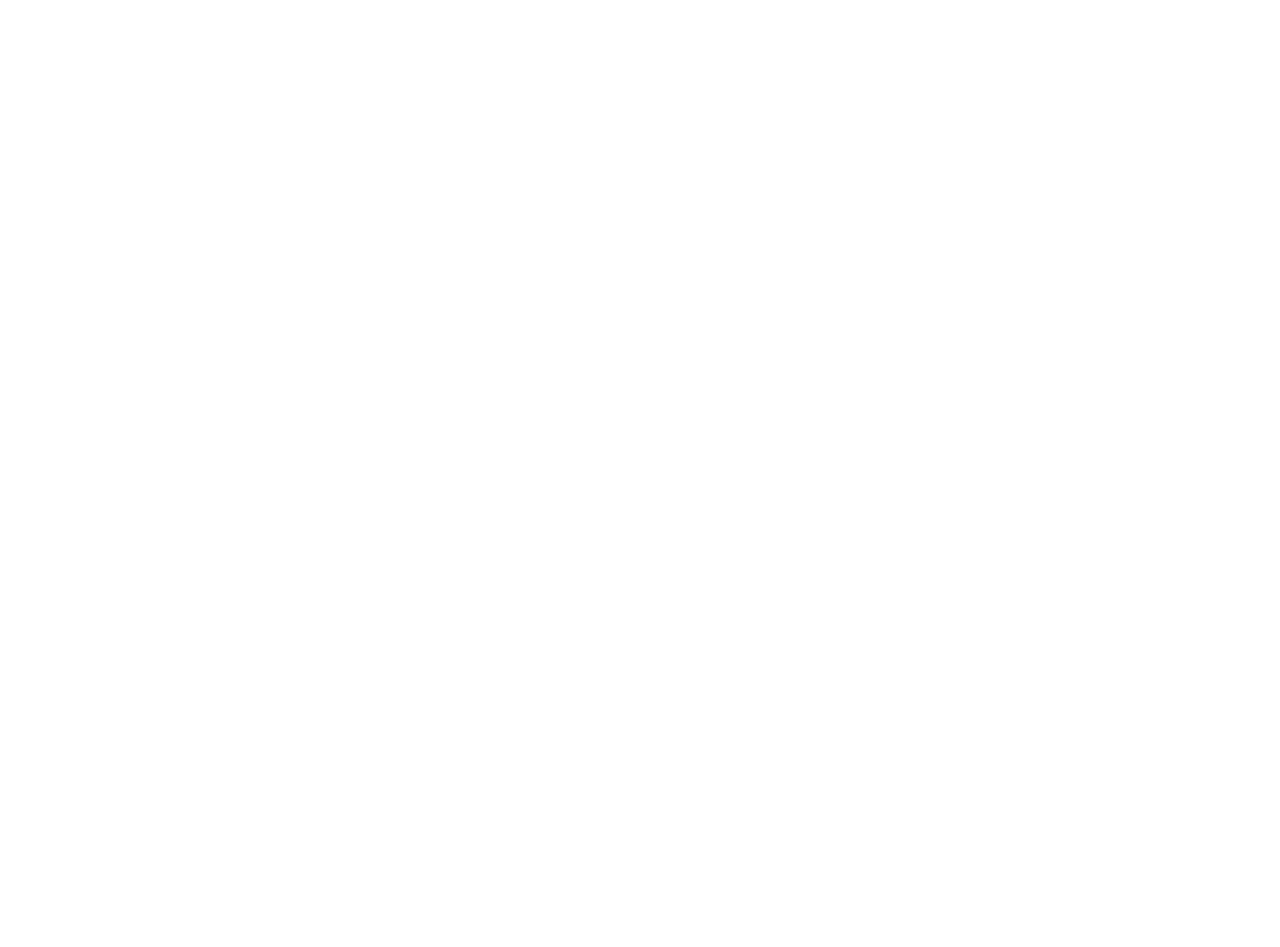
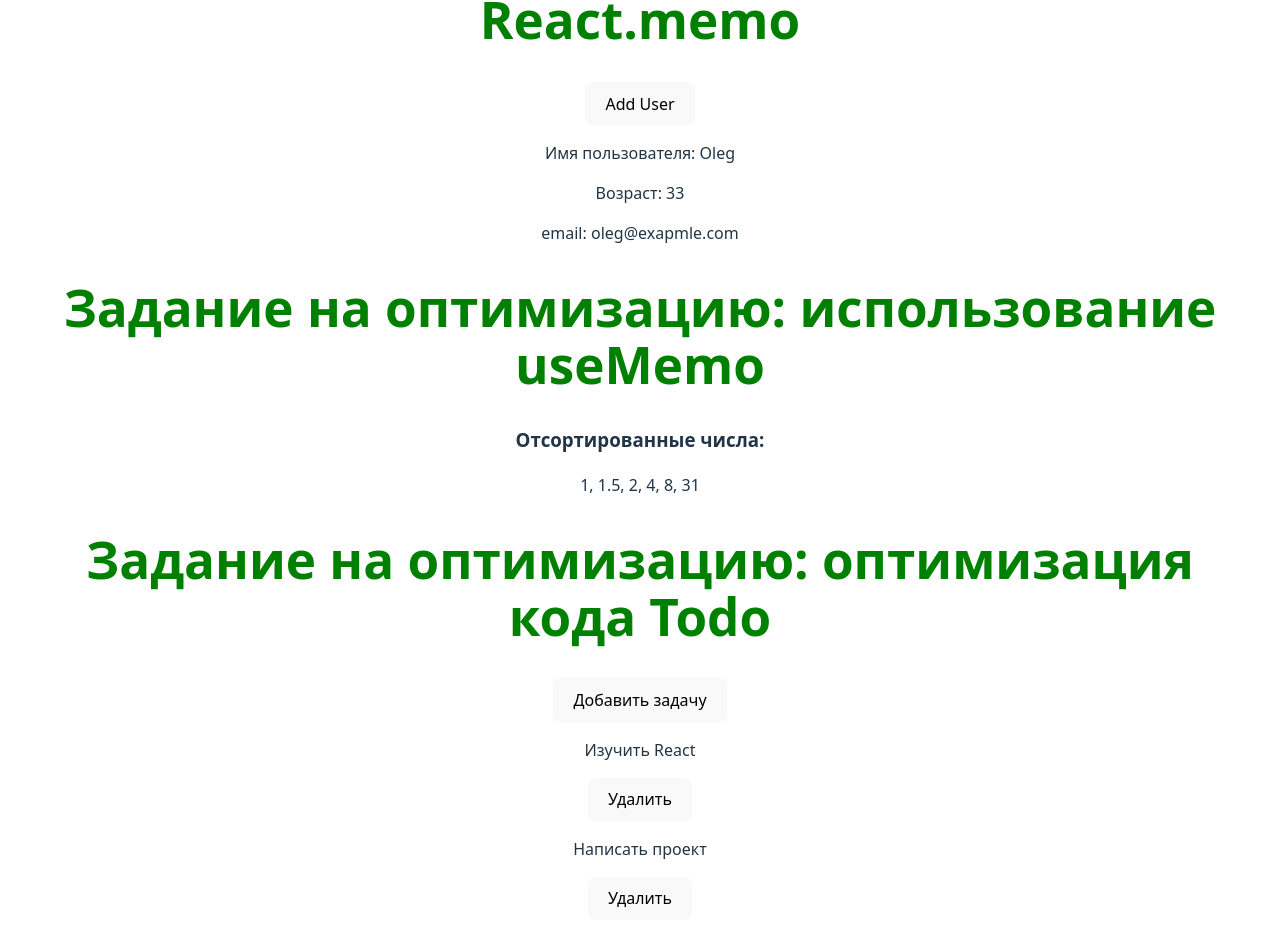
Before and after one commit to 4yryH/react, a React (Vite) app in the folder my-react-app/: page / in a window 1280 px wide. Shown: the part 1043-1990 px from the top of the page. Before the commit the page ends 1000 px from the top, so only its background shows below. Built offline with nearby package versions, Linux system fonts and the light colour scheme.

Commit message:
task-14 React memo useMemo useCallback

```diff
--- a/my-react-app/src/App.jsx
+++ b/my-react-app/src/App.jsx
@@ -1,7 +1,10 @@
 import './App.css'
-import ToDoDynamic from './task-3-react.jsx'
-import UserCard from "./task-5-props.jsx";
-import {Counter,GetPost} from "./task-6-hooks-usestate.jsx";
+import ToDoDynamic from './components/task-3/task-3-react.jsx'
+import UserCard from "./components/task-5/task-5-props.jsx";
+import {Counter, GetPost} from "./components/task-6/task-6-hooks-usestate.jsx";
+import {UserList} from "./components/task-14/UserList.jsx";
+import {ExpensiveCalculation} from "./components/task-14/ExpensiveCalculation.jsx";
+import {TodoList} from "./components/task-14/Todo.jsx";
 
 function App() {
   return (
@@ -17,6 +20,16 @@
         <h1 style={{color: 'green'}}>Задание Hooks & useState</h1>
         <Counter/>
         <GetPost/>
+
+        <h1 style={{color: 'green'}}>Задание на оптимизацию: использование React.memo</h1>
+        <UserList/>
+
+        <h1 style={{color: 'green'}}>Задание на оптимизацию: использование useMemo</h1>
+        <ExpensiveCalculation numbers={[1, 8, 2, 31, 4, 1.5]}/>
+
+        <h1 style={{color: 'green'}}>Задание на оптимизацию: оптимизация кода Todo</h1>
+        <TodoList/>
+
     </>
   );
 }
--- /dev/null
+++ b/my-react-app/src/components/task-14/ExpensiveCalculation.jsx
@@ -0,0 +1,25 @@
+// 2. У тебя есть компонент `ExpensiveCalculation`,
+// который выполняет тяжелое вычисление (например, сортировку большого массива чисел).
+// Это вычисление выполняется при каждом рендере, даже если данные не изменились.
+// Используй один из только что изученных инструментов, чтобы оптимизировать вычисления и сделать так,
+// чтобы результат пересчитывался только при изменении массива чисел.
+
+// useMemo использовал уже в фильтре fashionee
+
+import React, {useMemo} from 'react';
+
+export function ExpensiveCalculation({numbers}) {
+  // вычисление выполняется только при изменении numbers
+  const sortedNumbers = useMemo(() => {
+    console.log(`массив ${numbers}`)
+    // сортировка массива
+    return [...numbers].sort((a, b) => a - b);
+  }, [numbers]);
+
+  return (
+    <div>
+      <h3>Отсортированные числа:</h3>
+      <p>{sortedNumbers.join(', ')}</p>
+    </div>
+  );
+}
--- /dev/null
+++ b/my-react-app/src/components/task-14/Todo.jsx
@@ -0,0 +1,53 @@
+// 3. Оптимизируй все, что можешь в коде из урока 😄
+
+import React, {useState, useCallback, useMemo} from 'react';
+
+// React.memo предотвращает лишние рендеры, если props не изменились
+const TodoItem = React.memo(({id, text, onDelete}) => {
+  console.log(`Рендер задачи: ${text}`);
+  return (
+    <div>
+      <p>{text}</p>
+      <button onClick={() => onDelete(id)}>Удалить</button>
+    </div>
+  );
+});
+
+export const TodoList = () => {
+  const [todos, setTodos] = useState([
+    {id: 1, text: 'Изучить React'},
+    {id: 2, text: 'Написать проект'},
+  ]);
+
+  const addTodo = () => {
+    const newTodo = {
+      id: todos.length + 1,
+      text: 'Новая задача',
+    };
+    setTodos([...todos, newTodo]);
+  };
+
+  // useCallback предотвращает пересоздание onDelete
+  const deleteTodo = useCallback((id) => {
+    setTodos((prevTodos) => prevTodos.filter((todo) => todo.id !== id));
+  }, []);
+
+  // useMemo предотвращает пересоздание списка компонентов при неизменных данных, в нашем случае у нас меняется id +1
+  const renderedTodos = useMemo(() => {
+    return todos.map((todo) => (
+      <TodoItem
+        key={todo.id}
+        id={todo.id}
+        text={todo.text}
+        onDelete={deleteTodo}
+      />
+    ));
+  }, [todos, deleteTodo]);
+
+  return (
+    <div>
+      <button onClick={addTodo}>Добавить задачу</button>
+      {renderedTodos}
+    </div>
+  );
+};
--- /dev/null
+++ b/my-react-app/src/components/task-14/User.jsx
@@ -0,0 +1,14 @@
+import React from 'react';
+
+export const User = React.memo(function User({user}) {
+  // консоль для проверки, что будет рендериться только новый объект, а не весь список
+  console.log(`render user ${user.name}`)
+
+  return (
+    <div>
+      <p>Имя пользователя: {user.name}</p>
+      <p>Возраст: {user.age}</p>
+      <p>email: {user.email}</p>
+    </div>
+  )
+})
--- /dev/null
+++ b/my-react-app/src/components/task-14/UserList.jsx
@@ -0,0 +1,41 @@
+//1. У тебя есть компонент `UserList`, который отображает список пользователей.
+// Каждый пользователь представлен компонентом `User`.
+// При изменении состояния (например, добавлении нового пользователя) весь список ререндерится,
+// даже если данные конкретного пользователя не изменились.
+// Используй один из только что изученных инструментов,
+// чтобы оптимизировать компонент `User` и избежать лишних ререндеров.
+
+import React, {useState} from 'react';
+import {User} from "./User.jsx";
+
+// для начального состояния списка добавил одного пользователя
+const initialUsers = [
+  {id: 1, name: 'Oleg', age: 33, email: 'oleg@exapmle.com',}
+];
+
+export function UserList() {
+  const [users, setUsers] = useState(initialUsers);
+
+  // функция добавления пользователя с изменением состояния
+  const addUser = () => {
+    // просто +1 чтобы видно было новую запись
+    const newUser = {
+      // id для уникальности key
+      id: users.length + 1,
+      name: `NewUser${users.length + 1}`,
+      age: `NewUser${users.length + 1}`,
+      email: `new${users.length + 1}@example.com`,
+    };
+    setUsers([...users, newUser]);
+  };
+
+  return (
+    <div>
+      <button onClick={addUser}>Add User</button>
+      {users.map((user) => (
+        <User key={user.id} user={user}/>
+      ))
+      }
+    </div>
+  );
+}
```
Also changed, not shown: my-react-app/src/components/task-3/task-3-react.jsx (renamed from my-react-app/src/task-3-react.jsx), my-react-app/src/components/task-5/task-5-props.jsx (renamed from my-react-app/src/task-5-props.jsx), my-react-app/src/components/task-6/task-6-hooks-usestate.jsx (renamed from my-react-app/src/task-6-hooks-usestate.jsx). Lines whose indentation alone changed are shown as unchanged.
